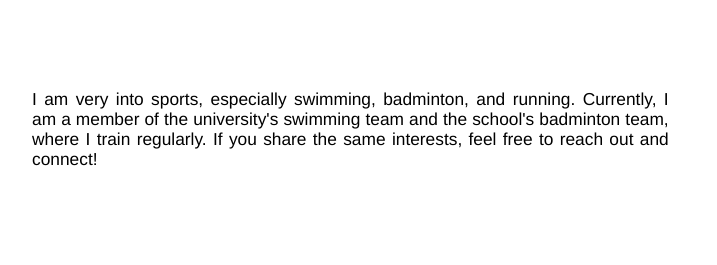
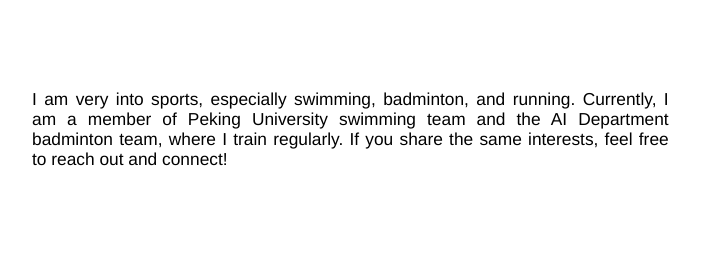
Before and after one commit to Ivan-Zhong/Ivan-Zhong.github.io, a plain HTML site: page index.html in a window 1280 px wide. Shown: the part 3505-3770 px from the top of the page, 115-832 px from the left. Drawn offline with Linux system fonts and the light colour scheme.

Commit message:
Update index.html

```diff
--- a/index.html
+++ b/index.html
@@ -364,7 +364,7 @@
         <div style="display: flex; align-items: center; justify-content: space-between; margin: 10pt 0;">
           <div style="flex: 1;">
             <p style="line-height: 15pt; font-size: 13pt; text-align: justify; margin: 0;">
-              I am very into sports, especially swimming, badminton, and running. Currently, I am a member of the university's swimming team and the school's badminton team, where I train regularly. If you share the same interests, feel free to reach out and connect!
+              I am very into sports, especially swimming, badminton, and running. Currently, I am a member of Peking University swimming team and the AI Department badminton team, where I train regularly. If you share the same interests, feel free to reach out and connect!
             </p>
           </div>
           <div style="flex: 0 0 auto; margin-left: 40pt;">
```
